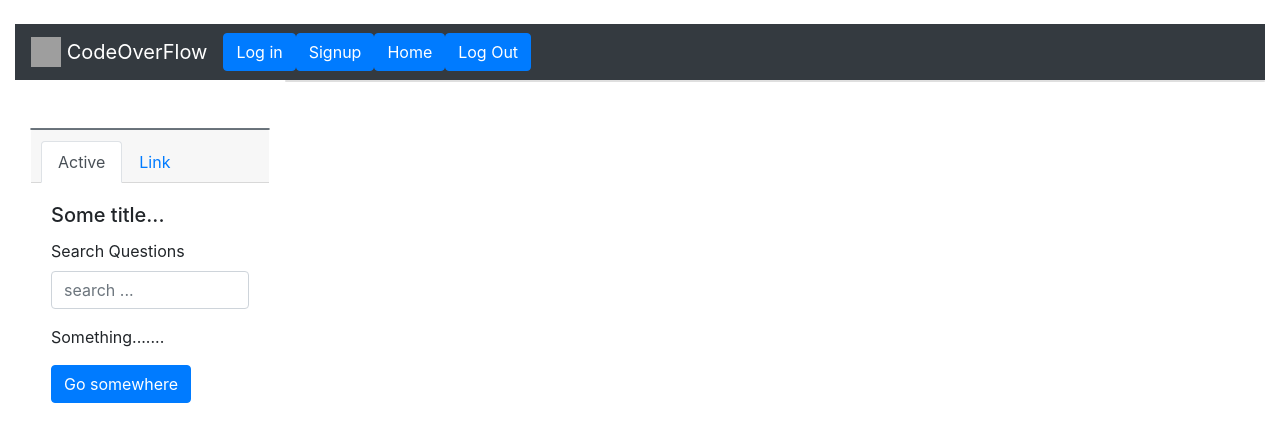
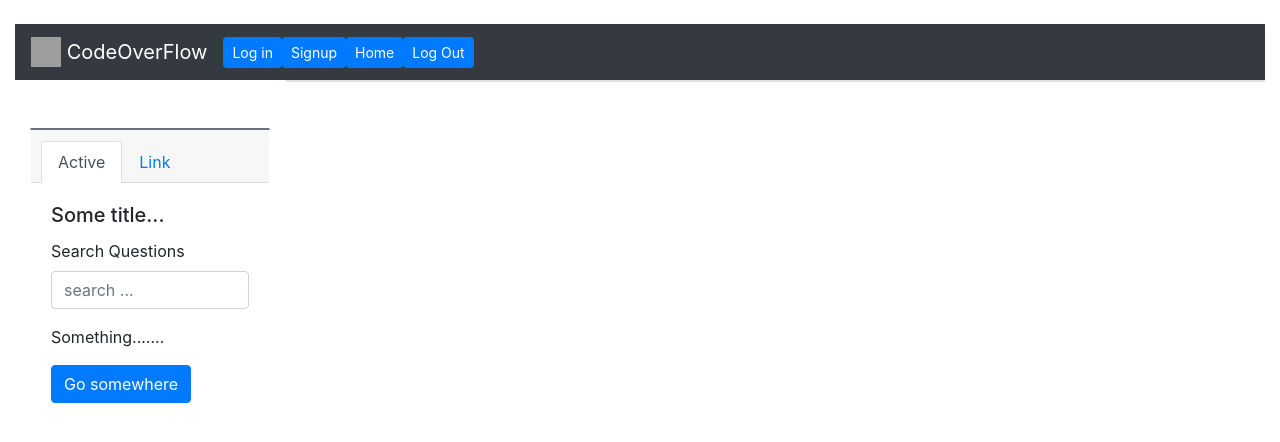
Before and after one commit to JinaStrickland/CodeOverFlow_FrontEnd, a React (Create React App) app: page / in a window 1280 px wide. Shown: the top 442 px of the page. Built offline with nearby package versions, Linux system fonts and the light colour scheme; no server answers; grey boxes are pictures that could not be loaded.

Commit message:
btns size

```diff
--- a/src/Components/Header.js
+++ b/src/Components/Header.js
@@ -34,16 +34,16 @@ const Header = (props) => {
             CodeOverFlow
           </Navbar.Brand>
           <>
-            <Button variant="primary" onClick={logInOnClick}>
+            <Button variant="primary" size="sm" onClick={logInOnClick}>
               Log in
             </Button>{" "}
-            <Button variant="primary" onClick={handleOnClick}>
+            <Button variant="primary" size="sm" onClick={handleOnClick}>
               Signup
             </Button>{" "}
-            <Button variant="primary" onClick={homepageOnClick}>
+            <Button variant="primary" size="sm" onClick={homepageOnClick}>
               Home
             </Button>{" "}
-            <Button variant="primary" onClick={logOut}>
+            <Button variant="primary" size="sm" onClick={logOut}>
               Log Out
             </Button>
           </>
```
